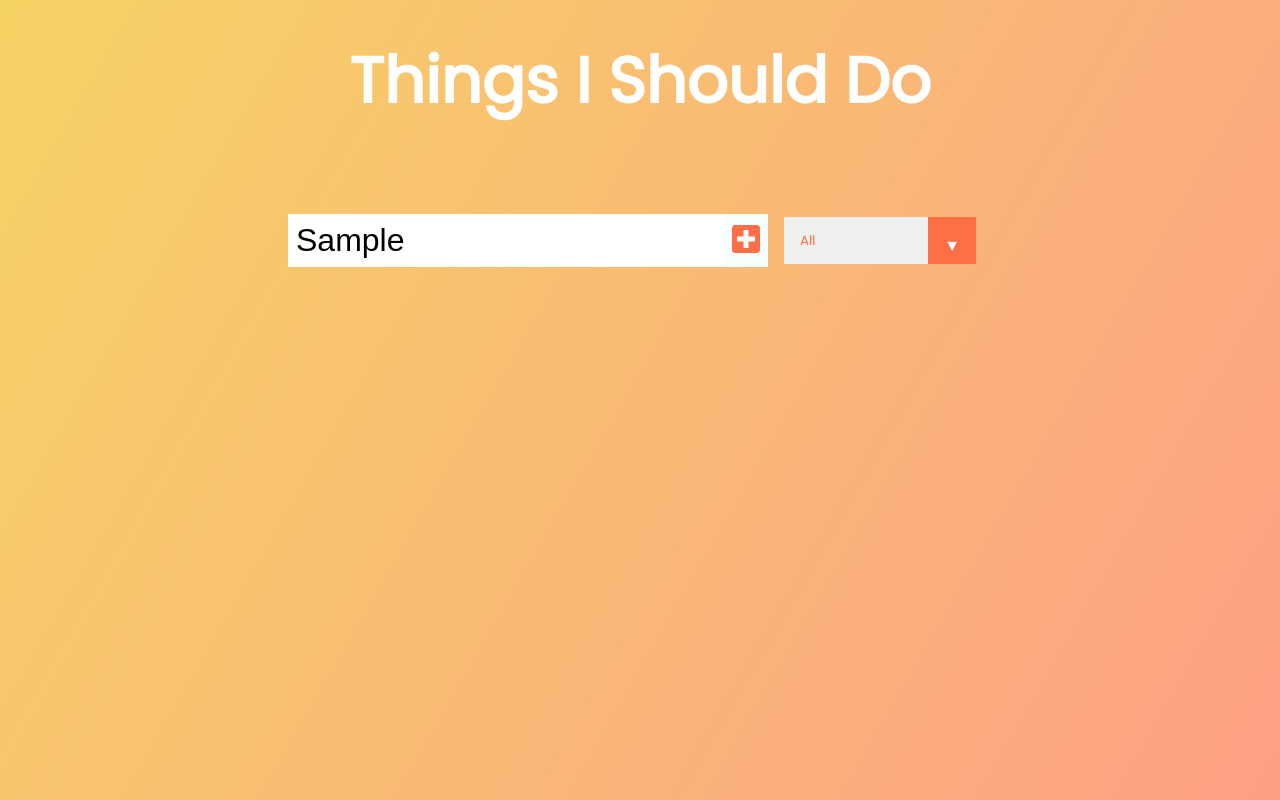
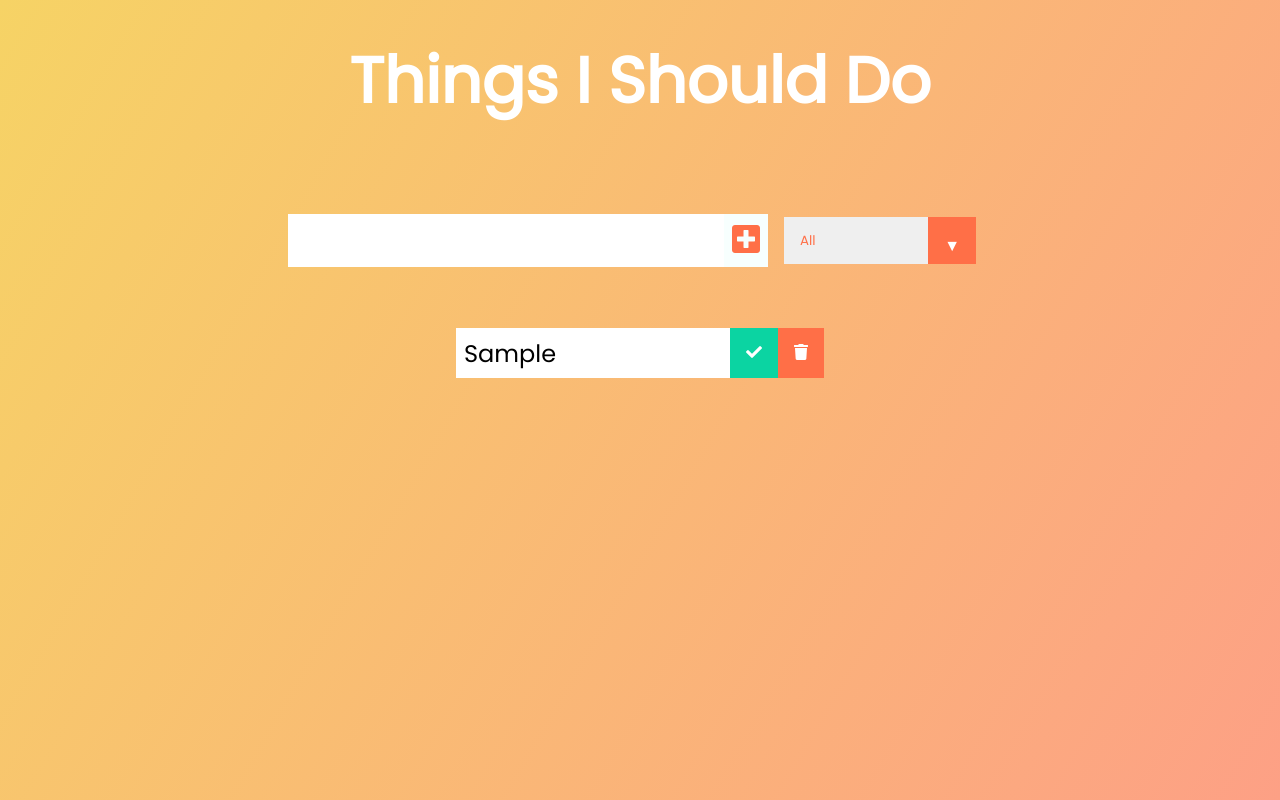
Before and after one commit to connorjaymesmcg/do-what, a React (Create React App) app: page / in a window 1280 px wide. Both pictures are taken after typing "Sample" into the empty fields and a click on the button 746 px from the left and 240 px from the top of the page. Built offline with nearby package versions, Linux system fonts and the light colour scheme.

Commit message:
todo input rendering to virtual DOM

```diff
--- a/src/App.js
+++ b/src/App.js
@@ -12,8 +12,8 @@
       <header>
         <h1>Things I Should Do</h1>
       </header>
-      <Form setInputText={setInputText} />
-      <TodoList />
+      <Form inputText={inputText} todos={todos} setTodos={setTodos} setInputText={setInputText} />
+      <TodoList todos={todos} />
     </div>
   );
 }
--- a/src/Components/Form.js
+++ b/src/Components/Form.js
@@ -1,6 +1,6 @@
 import React from 'react';
 
-const Form = ({ setInputText }) => {
+const Form = ({ setInputText, todos, setTodos, inputText }) => {
   const inputTextHandler = (e) => {
     let inputText = e.target.value;
     setInputText(inputText);
@@ -8,12 +8,14 @@
 
   const submitTodoHandler = (e) => {
     e.preventDefault();
+    setTodos([...todos, { text: inputText, completed: false, id: Math.floor(Math.random() * 5000) }]);
+    setInputText('');
   };
 
   return (
     <div>
       <form>
-        <input onChange={inputTextHandler} type="text" className="todo-input" />
+        <input value={inputText} onChange={inputTextHandler} type="text" className="todo-input" />
         <button className="todo-button" type="submit" onClick={submitTodoHandler}>
           <i className="fas fa-plus-square"></i>
         </button>
--- /dev/null
+++ b/src/Components/Todo.js
@@ -0,0 +1,17 @@
+import React from 'react';
+
+const Todo = ({ text }) => {
+  return (
+    <div className="todo">
+      <li className="todo-item">{text}</li>
+      <button className="complete-btn">
+        <i className="fas fa-check"></i>
+      </button>
+      <button className="trash-btn">
+        <i className="fas fa-trash"></i>
+      </button>
+    </div>
+  );
+};
+
+export default Todo;
--- a/src/Components/TodoList.js
+++ b/src/Components/TodoList.js
@@ -1,10 +1,15 @@
 import React from 'react';
+import Todo from './Todo';
 
-const TodoList = () => {
+const TodoList = ({ todos }) => {
   return (
     <div>
       <div className="todo-container">
-        <ul className="todo-list"></ul>
+        <ul className="todo-list">
+          {todos.map((todo) => (
+            <Todo text={todo.text} id={todo.id} />
+          ))}
+        </ul>
       </div>
     </div>
   );
```
